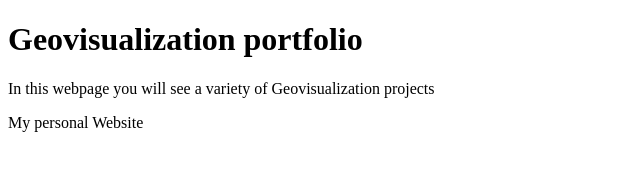
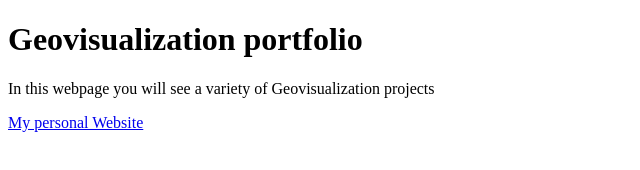
Before and after one commit to geog3540/dollson, a plain HTML site: page index.html in a window 1280 px wide. Shown: the whole page, without its empty margins (0-640 px from the left). Drawn offline with Linux system fonts and the light colour scheme.

Commit message:
Update index.html

```diff
--- a/index.html
+++ b/index.html
@@ -8,7 +8,7 @@
  <body>
    <h1> Geovisualization portfolio </h1>
    <p> In this webpage you will see a variety of Geovisualization projects </p>
-   <p> <a href-"https://www.youtube.com"> My personal Website </a> </p>
+   <p> <a href="https://www.youtube.com"> My personal Website </a> </p>
 
   </body>
 
```
